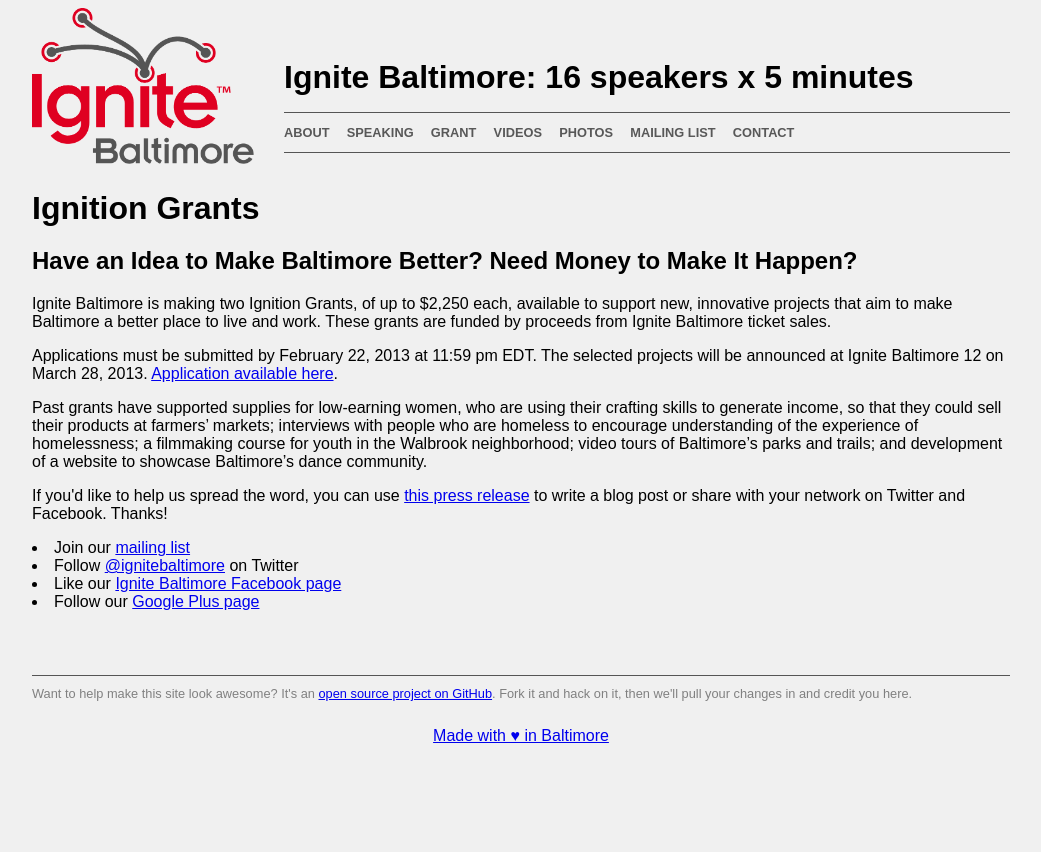
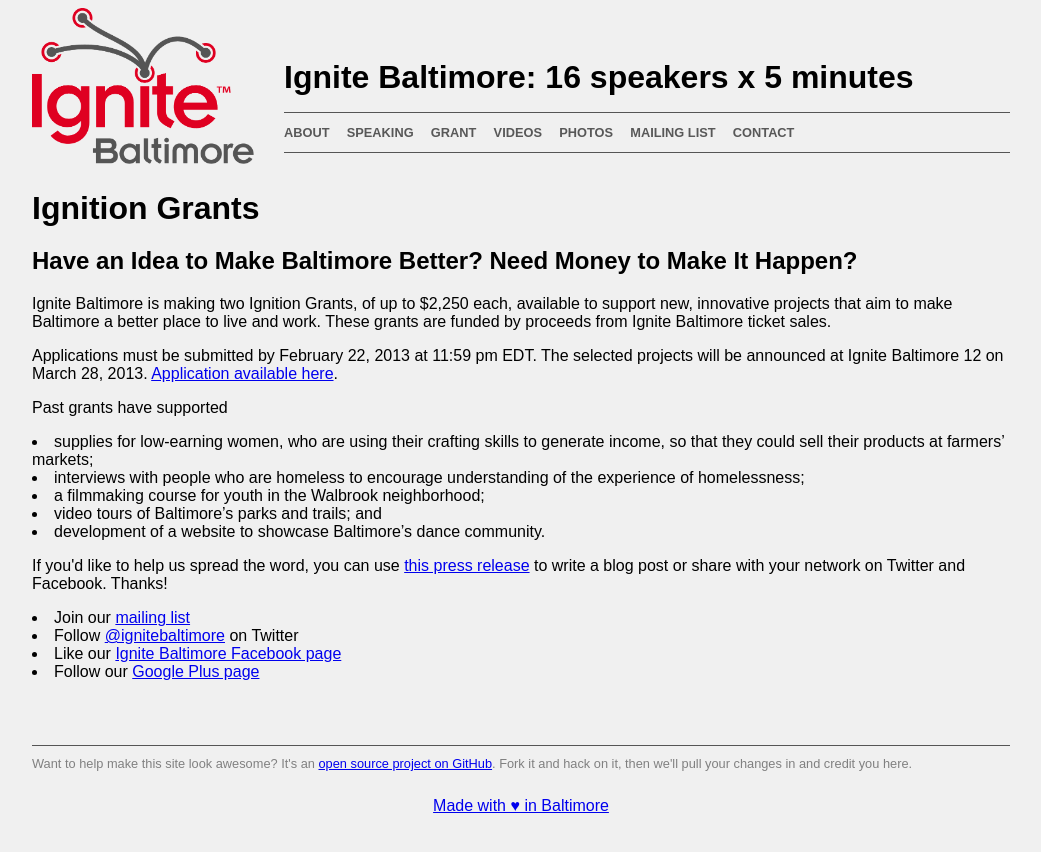
Before and after one commit to ignitebaltimore/ignitebaltimore.github.com, a Jekyll site: the page built from grant.html, in a window 1280 px wide. Shown: the top 852 px of the page, without its empty margins (119-1160 px from the left). Built offline with Jekyll 4.4.1, drawn with Linux system fonts in a browser that asks for light colours.

```diff
--- a/grant.html
+++ b/grant.html
@@ -16,11 +16,11 @@ title: "Ignition Grants"
   <a href="https://docs.google.com/document/d/14u1dJ3HESYNcWDnYyPTIx_Htb15LWxsvKWSC2sscmgY/edit">Application available here</a>.</p>
 
   <p>Past grants have supported
-supplies for low-earning women, who are using their crafting skills to generate income, so that they could sell their products at farmers’ markets;
-interviews with people who are homeless to encourage understanding of the experience of homelessness;
-a filmmaking course for youth in the Walbrook neighborhood;
-video tours of Baltimore’s parks and trails; and
-development of a website to showcase Baltimore’s dance community.</p>
+<ul><li>supplies for low-earning women, who are using their crafting skills to generate income, so that they could sell their products at farmers’ markets;</li>
+<li>interviews with people who are homeless to encourage understanding of the experience of homelessness;</li>
+<li>a filmmaking course for youth in the Walbrook neighborhood;</li>
+<li>video tours of Baltimore’s parks and trails; and</li>
+<li>development of a website to showcase Baltimore’s dance community.</li></ul></p>
 
 <p>If you'd like to help us spread the word, you can use <a href="https://docs.google.com/document/d/1F14zLeLi8L7SdUWQiKD6UwdNpYYPsCkH56CVRt8ubWU/edit">this press release</a> to write a blog post or share with your network on Twitter and Facebook. Thanks!
 </p>
```
